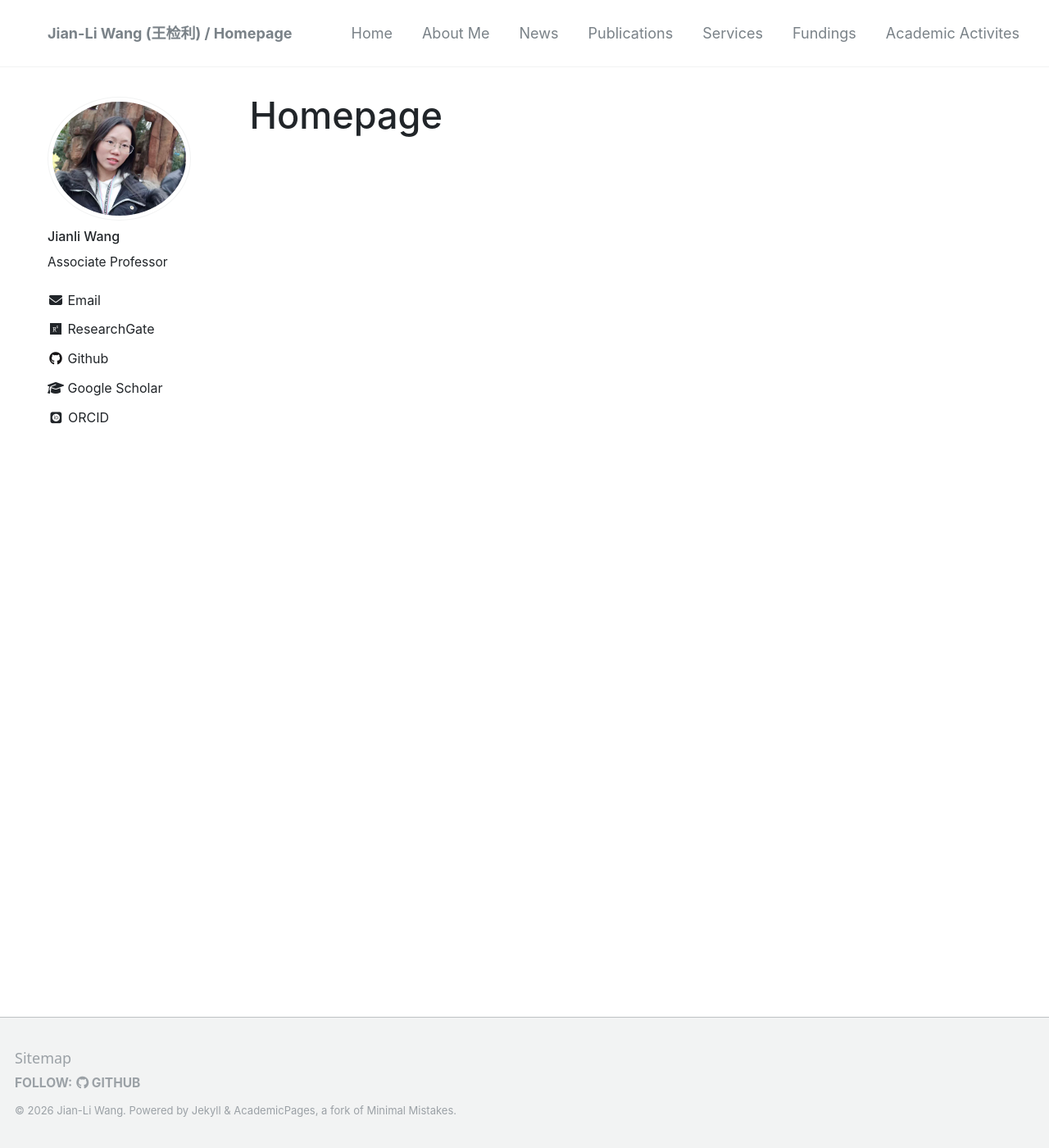
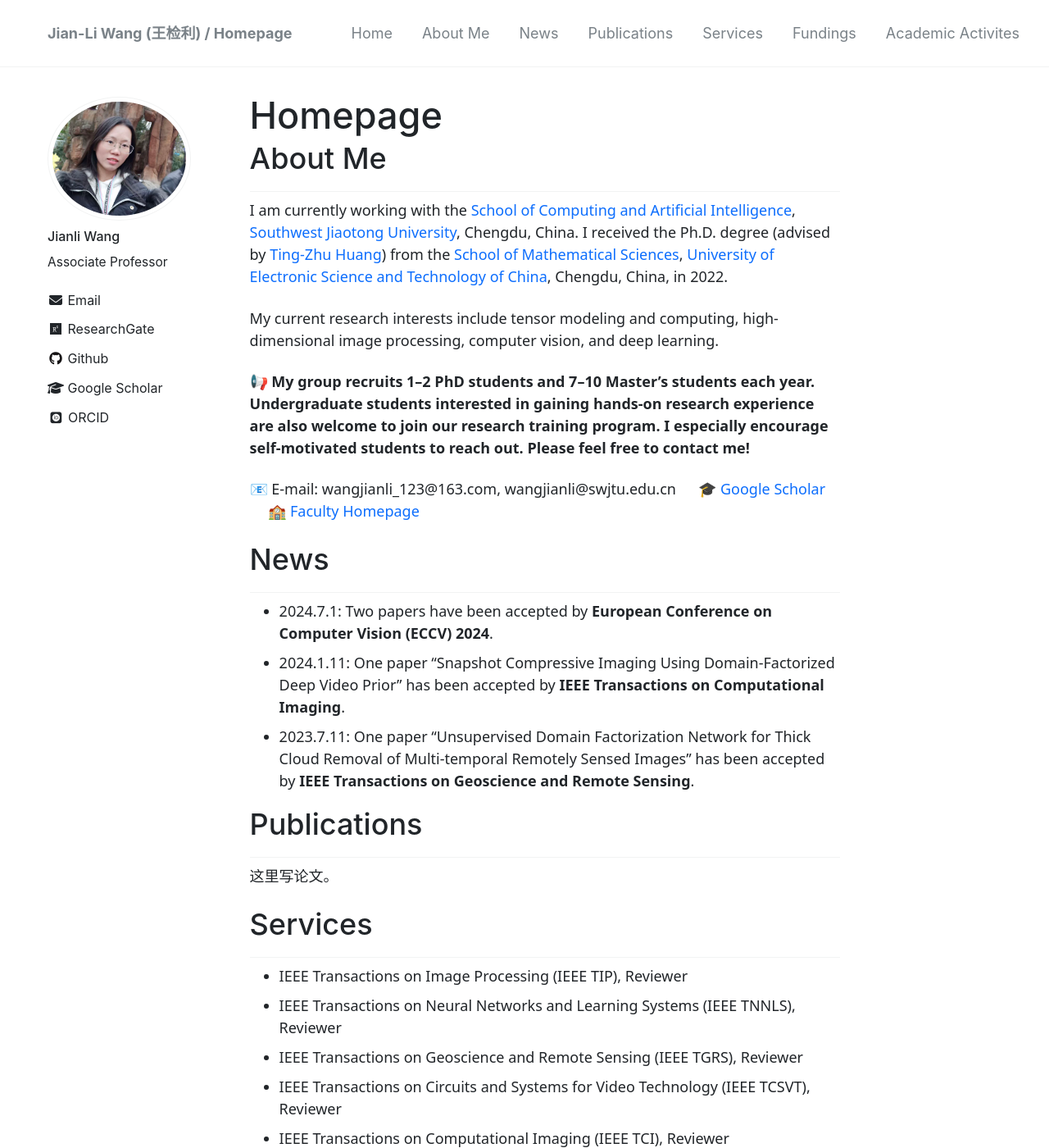
Before and after one commit to wangjianli123/wangjianli123.github.io, a Jekyll site: the page built from _pages/index.md, in a window 1280 px wide and 1400 px high. Shown: the whole window at 82% size. Built offline with Jekyll 4.4.1, drawn with Linux system fonts in a browser that asks for light colours; nearby versions of some CDN libraries; some web fonts are replaced; comment, search, counter and statistics services are not loaded; some of the changed text lies outside the part shown.

Commit message:
Update index.md

```diff
--- a/_pages/index.md
+++ b/_pages/index.md
@@ -1,10 +1,48 @@
 ---
+layout: single
+title: "Homepage"
 permalink: /
-title: "Homepage"
-excerpt: "Homepage"
 author_profile: true
-redirect_from:
-  - /about/
-  - /about.html
 ---
-<a id="top"></a>
+
+## About Me {#about}
+
+I am currently working with the [School of Computing and Artificial Intelligence](https://scai.swjtu.edu.cn/index.html), [Southwest Jiaotong University](https://www.swjtu.edu.cn), Chengdu, China. I received the Ph.D. degree (advised by [Ting-Zhu Huang](https://www.math.uestc.edu.cn/info/1183/5808.htm)) from the [School of Mathematical Sciences](https://www.math.uestc.edu.cn/), [University of Electronic Science and Technology of China](https://www.uestc.edu.cn), Chengdu, China, in 2022.
+
+My current research interests include tensor modeling and computing, high-dimensional image processing, computer vision, and deep learning.
+
+📢 **My group recruits 1–2 PhD students and 7–10 Master's students each year. Undergraduate students interested in gaining hands-on research experience are also welcome to join our research training program. I especially encourage self-motivated students to reach out. Please feel free to contact me!**
+
+📧 E-mail: wangjianli_123@163.com, wangjianli@swjtu.edu.cn &emsp; 🎓 [Google Scholar](https://scholar.google.com/citations?hl=en&user=6QVFljgAAAAJ) &emsp; 🏫 [Faculty Homepage](https://faculty.swjtu.edu.cn/wangjianli/zh_CN/)
+
+## News {#news}
+
+- 2024.7.1: Two papers have been accepted by **European Conference on Computer Vision (ECCV) 2024**.
+- 2024.1.11: One paper "Snapshot Compressive Imaging Using Domain-Factorized Deep Video Prior" has been accepted by **IEEE Transactions on Computational Imaging**.
+- 2023.7.11: One paper "Unsupervised Domain Factorization Network for Thick Cloud Removal of Multi-temporal Remotely Sensed Images" has been accepted by **IEEE Transactions on Geoscience and Remote Sensing**.
+
+## Publications {#publications}
+
+这里写论文。
+
+## Services {#services}
+
+- IEEE Transactions on Image Processing (IEEE TIP), Reviewer
+- IEEE Transactions on Neural Networks and Learning Systems (IEEE TNNLS), Reviewer
+- IEEE Transactions on Geoscience and Remote Sensing (IEEE TGRS), Reviewer
+- IEEE Transactions on Circuits and Systems for Video Technology (IEEE TCSVT), Reviewer
+- IEEE Transactions on Computational Imaging (IEEE TCI), Reviewer
+
+## Fundings {#fundings}
+
+这里写项目基金。
+
+- 国家自然科学基金青年项目, 2024.01-2026.12
+- 四川省自然科学基金青年项目, 2023.01-2024.12
+- 国家资助博士后研究人员计划, 2024.01-2025.12
+- 数据恢复四川省重点实验室开放课题重点项目, 2024.06-2026.06
+- 中央高校基本科研业务项目, 2023.01-2024.12
+
+## Acadenic Activities
+- 10/2021: "Multi-Dimensional Visual Data Completion via Low-Rank Tensor Representation Under Coupled Transform", CSIAM 2021, **Anhui, China**, [[Slide]](../images/IGRASS2021_1400.pdf)
+- 07/2021: "Hyperspectral Denoising Via Global Tensor Ring Decomposition and Local Unsupervised Deep Image Prior", IGARSS 2021, **Online**, [[Slide]](../images/IGRASS2021_1400.pdf)
```
